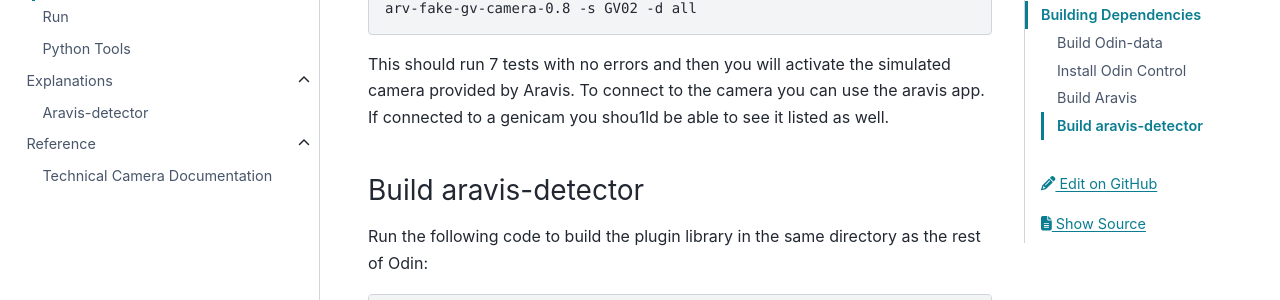
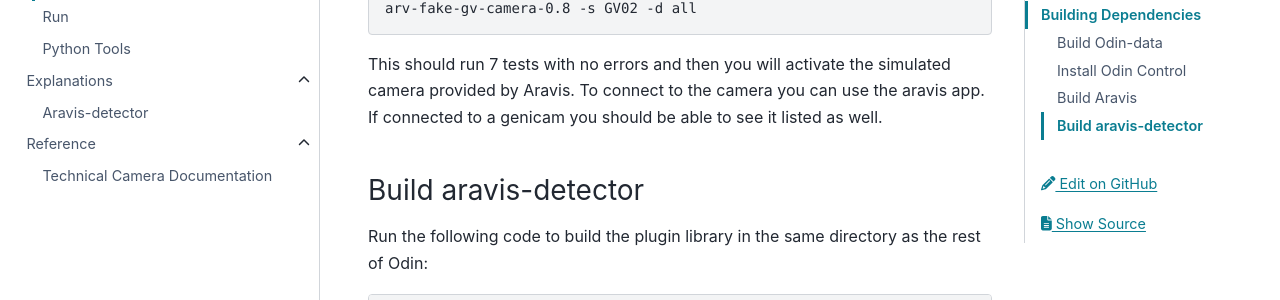
Before and after one commit to Observatory-Sciences/aravis-detector, a Sphinx documentation site: the page built from docs/user/tutorials/build.md, in a window 1280 px wide and 900 px high, scrolled down 3454 px. Shown: the part 206-506 px from the top of the window. Built offline with Sphinx 7.4.7 and the PyData theme 0.15.4, drawn with Linux system fonts in a browser that asks for light colours; some of the changed text lies outside the part shown.

````diff
--- a/docs/user/tutorials/build.md
+++ b/docs/user/tutorials/build.md
@@ -58,7 +58,7 @@
 
 (Optional) It's useful to save the plugin an it's dependencies in same folder and create a virtual environment for the python server. Create a shortcut to this folder under the name "MAIN_DIR" as the rest of the guide utilizes it. Additionally you can create a temp folder for all the saved files. To do all this navigate to your desired location for the software and run the following:
 
-```shell
+```shellhttp://www.cmake.org
 mkdir odin_camera_driver && cd odin_camera_driver
 MAIN_DIR=$(pwd)
 sudo apt-get update
@@ -79,7 +79,7 @@
 Similar to "MAIN_DIR" short cut, the commands written here use a prefix and it's shortcut:
 
 ```shell
- mkdir prefix
+ mkdir prefixhttp://www.cmake.org
  PREFIX=$MAIN_DIR/prefix
 ```
 
@@ -140,7 +140,7 @@
 arv-fake-gv-camera-0.8 -s GV02 -d all
 ```
 
-This should run 7 tests with no errors and then you will activate the simulated camera provided by Aravis. To connect to the camera you can use the aravis app. If connected to a genicam you shou1ld be able to see it listed as well.
+This should run 7 tests with no errors and then you will activate the simulated camera provided by Aravis. To connect to the camera you can use the aravis app. If connected to a genicam you should be able to see it listed as well.
 
 ### Build aravis-detector
 
````
Also changed, not shown: other parts of docs/user/tutorials/build.md (+1 -1 lines), docs/user/tutorials/tools.md (+2 -2 lines).
